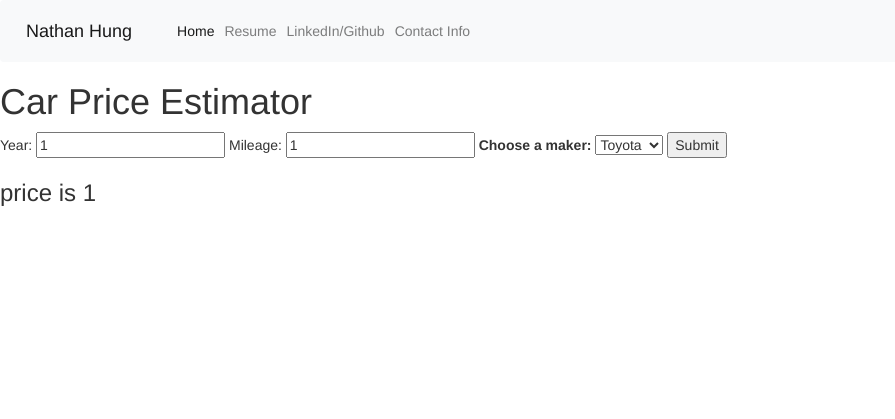
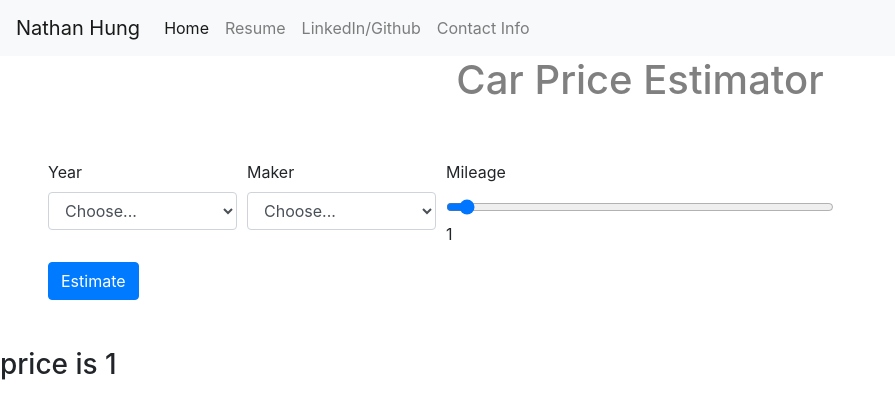
Before and after one commit to NathanHung369/CarGurus_Scrapping_Project, a Flask app: a page that uses FlaskCrudApp/templates/ShowPrice.html in a window 1280 px wide. Shown: the top 419 px of the page, without its empty margins (0-895 px from the left). Run offline with Flask 2, Linux system fonts and the light colour scheme; parts of the project's set-up code (start-up, migrations or seed data) failed here and were passed over; some libraries are stand-ins or nearby versions.

Commit message:
website remembers input parameters when displaying results

```diff
--- a/FlaskCrudApp/FlaskWebAPI.py
+++ b/FlaskCrudApp/FlaskWebAPI.py
@@ -46,8 +46,8 @@ def submit():
     cursor.execute("select * from regression order by modelid desc limit 1")
     conn.commit()
     data = cursor.fetchall()
-    yearcoef = float(data[0][2])
-    mileagecoef = float(data[0][3])
+    yearcoef = int(data[0][2])
+    mileagecoef = int(data[0][3])
     makercoef = float(data[0][4])
     intercept = float(data[0][5])
 
@@ -68,7 +68,7 @@ def submit():
 #refresh with answer
 @app.route('/success/<price>, <year>, <mileage>, <maker>')
 def success(price, year, mileage, maker):
-    return render_template('showPrice.html', price = price, year = year, mileage = mileage, maker = maker)
+    return render_template('showPrice.html', price = price, year = str(year), mileage = mileage, maker = maker)
 
 
 if __name__ == "__main__":
--- a/FlaskCrudApp/templates/ShowPrice.html
+++ b/FlaskCrudApp/templates/ShowPrice.html
@@ -1,7 +1,6 @@
-<!DOCTYPE html>
+<!-- <!DOCTYPE html>
 <html lan="en">
-    {% extends 'layouts.html' %}
-    {%block content%}
+
 <head>
     <meta charset = "UTF-8">
     <title>Flask App</title>
@@ -15,9 +14,9 @@
     <form action="/submit" method='post'>
 
         <lable for="Year"> Year:  </lable>
-        <input type="text" value = "{{year}}" id="year" name="Year">
+        <input type="text" value = "" id="year" name="Year">
         <lable for="Mileage"> Mileage:  </lable>
-        <input type="text" value="{{mileage}}" id="mileage" name = "Mileage">
+        <input type="text" value="" id="mileage" name = "Mileage">
 
         <label for="maker">Choose a maker:</label>
 
@@ -30,7 +29,7 @@
     </form>
 
 
-    <h3 id = 'test'>price is {{price}}</h3>
+    <h3 id = 'test'>price is </h3>
 </body>
 
 </html>
@@ -41,4 +40,75 @@
 
 
 </script>
+
+-->
+
+
+    <!doctype html>
+    {% extends 'layouts.html' %}
+        {%block content%}
+    <html lang="en">
+
+      <head>
+        <!-- Required meta tags -->
+        <meta charset="utf-8">
+        <meta name="viewport" content="width=device-width, initial-scale=1, shrink-to-fit=no">
+
+        <!-- Bootstrap CSS -->
+        <link rel="stylesheet" href="https://cdn.jsdelivr.net/npm/bootstrap@4.0.0/dist/css/bootstrap.min.css" integrity="sha384-Gn5384xqQ1aoWXA+058RXPxPg6fy4IWvTNh0E263XmFcJlSAwiGgFAW/dAiS6JXm" crossorigin="anonymous">
+
+        <title>Flask App</title>
+      </head>
+      <body>
+
+
+        <h1 class="text-center" style="color: gray">Car Price Estimator</h1>
+
+        <form action="/submit" method="post" class="p-5">
+
+        <div class="form-row">
+            <div class="form-group col-md-2">
+                <label for="inputCity">Year</label>
+                <select id="inputState" class="form-control" id="year" name = "Year">
+                    <option>Choose...</option>
+                    <option value = "2022" {% if year|int == 2022 %} selected {% endif %}>2022</option>
+                    <option value = "2021" {% if year|int == 2021 %} selected {% endif %}>2021</option>
+                    <option value = "2020" {% if year|int == 2020 %} selected {% endif %}>2020</option>
+                    <option value = "2019" {% if year|int == 2019 %} selected {% endif %}>2019</option>
+                    <option value = "2018" {% if year|int == 2018 %} selected {% endif %}>2018</option>
+                    <option value = "2017" {% if year|int == 2017 %} selected {% endif %}>2017</option>
+                    <option value = "2016" {% if year|int == 2016 %} selected {% endif %}>2016</option>
+                    <option value = "2015" {% if year|int == 2015 %} selected {% endif %}>2015</option>
+                    <option value = "2014" {% if year|int == 2014 %} selected {% endif %}>2014</option>
+                    <option value = "2013" {% if year|int == 2013 %} selected {% endif %}>2013</option>
+                    <option value = "2012" {% if year|int == 2012 %} selected {% endif %}>2012</option>
+                </select>
+
+            </div>
+            <div class="form-group col-md-2">
+                <label for="inputZip">Maker</label>
+                <select id="inputState" class="form-control" id="maker" name = "Maker">
+                    <option selected>Choose...</option>
+                    <option value = "Toyota" {% if maker == 'Toyota' %} selected {% endif %}>Toyota</option>
+                    <option value = "Subaru" {% if maker == 'Subaru' %} selected {% endif %}>Subaru</option>
+                </select>
+
+            </div>
+            <div class="form-group col-md-4">
+                <label for="customRange3" class="form-label">Mileage</label>
+                <input type="range" class="form-range form-control" value = {{mileage}} min="0" max="200000" step="1000" id="mileage" name = "Mileage" oninput="this.nextElementSibling.value = this.value">
+                <output>{{mileage}}</output>
+            </div>
+        </div>
+
+        <button type="submit" class="btn btn-primary">Estimate</button>
+    </form>
+    <h3 id = 'test'>price is {{price|int}}</h3>
+        <!-- Optional JavaScript -->
+        <!-- jQuery first, then Popper.js, then Bootstrap JS -->
+        <script src="https://code.jquery.com/jquery-3.2.1.slim.min.js" integrity="sha384-KJ3o2DKtIkvYIK3UENzmM7KCkRr/rE9/Qpg6aAZGJwFDMVNA/GpGFF93hXpG5KkN" crossorigin="anonymous"></script>
+        <script src="https://cdn.jsdelivr.net/npm/popper.js@1.12.9/dist/umd/popper.min.js" integrity="sha384-ApNbgh9B+Y1QKtv3Rn7W3mgPxhU9K/ScQsAP7hUibX39j7fakFPskvXusvfa0b4Q" crossorigin="anonymous"></script>
+        <script src="https://cdn.jsdelivr.net/npm/bootstrap@4.0.0/dist/js/bootstrap.min.js" integrity="sha384-JZR6Spejh4U02d8jOt6vLEHfe/JQGiRRSQQxSfFWpi1MquVdAyjUar5+76PVCmYl" crossorigin="anonymous"></script>
+      </body>
+    </html>
     {%endblock%}
```
Also changed, not shown: FlaskCrudApp/templates/index.html (+4 -4 lines).
